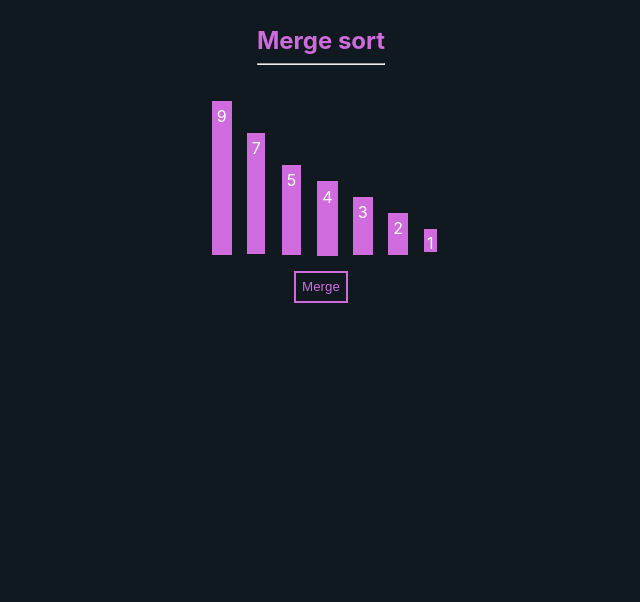
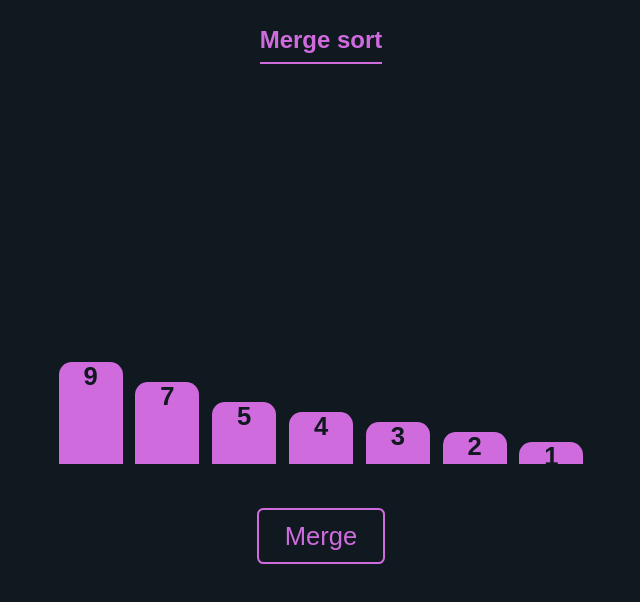
Before and after one commit to Jonny-exe/visualize-algorithms, a React (Create React App) app: page / in a window 1280 px wide. Shown: the top 602 px of the page, without its empty margins (319-959 px from the left). Built offline with nearby package versions, Linux system fonts and the light colour scheme.

Commit message:
feat: improved styling

```diff
--- a/src/App.css
+++ b/src/App.css
@@ -2,6 +2,8 @@
   display: flex;
   align-items: center;
   /*justify-content: center;*/
+  font-family: arial;
+  position: relative;
   flex-direction: column;
   height: 100vh;
   width: 100%;
@@ -21,16 +23,27 @@ h2 {
 
 hr {
   color: var(--purple);
+  border-style: solid;
 }
 
-button{
+button {
   cursor: pointer;
   background-color: var(--blue);
   border: 2px solid var(--purple);
+  border-radius: 0.5vmax;
   color: var(--purple);
+  width: 10vw;
+  height: 7vh;
+  font-size: 2vmax;
   padding: 0.5%;
   margin: 1%;
   transition-duration: var(--speed);
+}
+
+@keyframes value-hover {
+  from {
+
+  }
 }
 
 button:hover {
@@ -38,36 +51,67 @@ button:hover {
   color: var(--blue);
 }
 
+
 .algorithm-selection {
   padding: 2%;
 }
 
 @keyframes value {
-  from {
-    height: 10%;
+  0% {
+    opacity: 0;
   }
-  to {
-    height: 100%;
+  100% {
+    opacity: 1;
   }
 }
 
 .algorithm-value-container {
-  margin: 1%;
+    margin: 0 1% 1% 1%;
+    display: inline-block;
+    padding: 0;
+    width: 10%;
+    transition-duration: 1s;
 }
 
 .algorithm-value {
   animation: value 1s;
-  padding: 50%;
-  width: 100%;
+  padding: 0 25%;
+  width: 50%;
   height: 100%;
   background-color: var(--purple);
-  color: white;
+  color: var(--blue);
+  border-radius: 1vmax 1vmax 0px 0px;
+  font-size: 2vmax;
+  font-weight: bold;
 }
 
 .algorithms {
   width: 100%;
   display: flex;
-  height: 20%;
+  height: 25%;
+  /*padding: 0 10%;*/
   justify-content: center;
+  margin: 5% 0;
   align-items: flex-end;
 }
+
+.algorithm-container {
+  width: 50%;
+  height: 100%;
+  margin: 10% 25%;
+  display: flex;
+  flex-direction: column;
+  align-items: center;
+  justify-content: center;
+  position: relative;
+}
+
+.see-code {
+  position: absolute;
+  top: 0;
+  right: 0;
+  font-size: 1vmax;
+  width: 4vw;
+  height: 4vh;
+  margin: 2%;
+}
--- a/src/App.tsx
+++ b/src/App.tsx
@@ -8,7 +8,9 @@ function App() {
   return (
     <div className="App">
       <AlgorithmSelection />
-      <Algorithms />
+        <div className="algorithm-container">
+          <Algorithms />
+        </div>
     </div>
   );
 }
--- a/src/algorithms/mergeSort.tsx
+++ b/src/algorithms/mergeSort.tsx
@@ -52,7 +52,7 @@ export const iterativeMergeSort = (arr: number[], setState: (state: number[]) =>
   var sorted = arr.slice(),
   n = sorted.length,
   buffer = new Array(n);
-  let count = 1
+  let count = 0
 
   for (var size = 1; size < n; size *= 2) {
     for (var leftStart = 0; leftStart < n; leftStart += 2*size) {
--- a/src/components/Algorithms.tsx
+++ b/src/components/Algorithms.tsx
@@ -16,7 +16,7 @@ const Algorithms = () => {
       <div className="algorithms">
         {
           values.map((value, index) => (
-          <div className="algorithm-value-container" key={index} style={{height: `${(value * 10)}%`}}>
+          <div className="algorithm-value-container" key={index} style={{height: `${(value * 9 + 10)}%`}}>
             <div className="algorithm-value"> {value} </div>
           </div>
           ))
```
